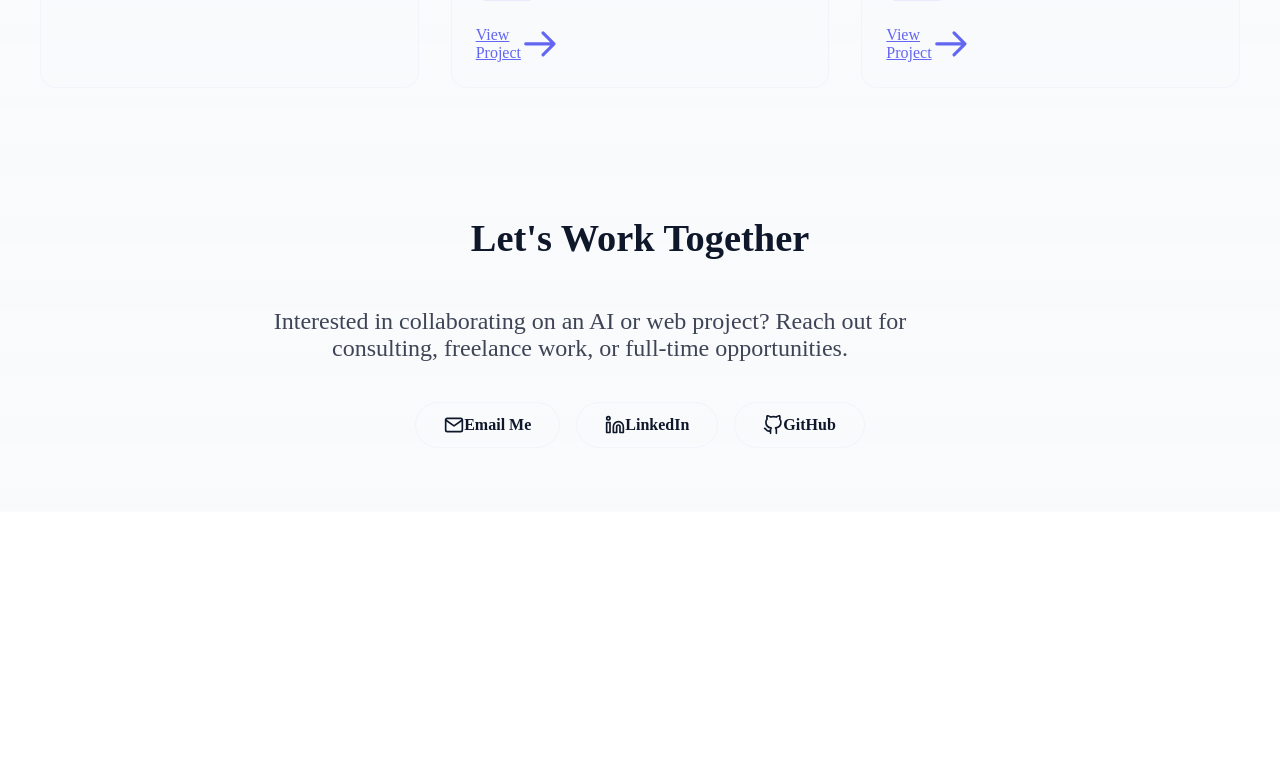
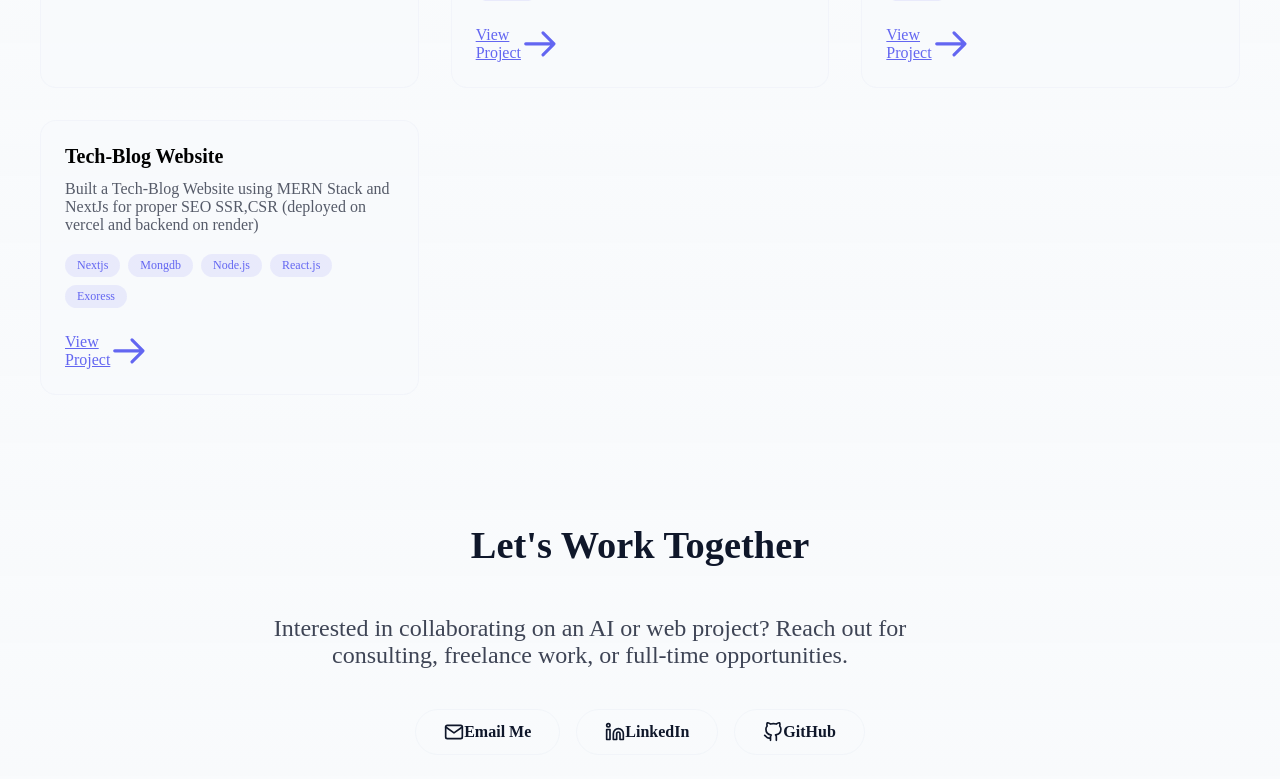
Before and after one commit to ahmedhassan142/Portfolio, a Next.js app: page / in a window 1280 px wide. Shown: the part 2257-3036 px from the top of the page. Before the commit the page ends 2769 px from the top, so only its background shows below. Built offline with nearby package versions, Linux system fonts and the light colour scheme.

Commit message:
Update page.tsx

```diff
--- a/src/app/page.tsx
+++ b/src/app/page.tsx
@@ -77,6 +77,13 @@ const projects: Project[] = [
     description: 'Built a Real Time Chat Application using MERN Stack and NextJs for proper SEO SSR,CSR also use redis fro caching purpose and bull for message queue (deployed on vercel and backend on render) ',
     tags: [ 'Nextjs','Mongdb', 'Node.js','React.js','Exoress'],
     link: 'https://the-chafrontend-git-main-ahmed-hassans-projects-96c42d63.vercel.app'
+  },
+    {
+    id: '10',
+    title: 'Tech-Blog Website',
+    description: 'Built a Tech-Blog Website using MERN Stack and NextJs for proper SEO SSR,CSR  (deployed on vercel and backend on render) ',
+    tags: [ 'Nextjs','Mongdb', 'Node.js','React.js','Exoress'],
+    link: 'https://tech-blog-frontend-git-main-ahmed-hassans-projects-96c42d63.vercel.app'
   }
 ];
 
```
